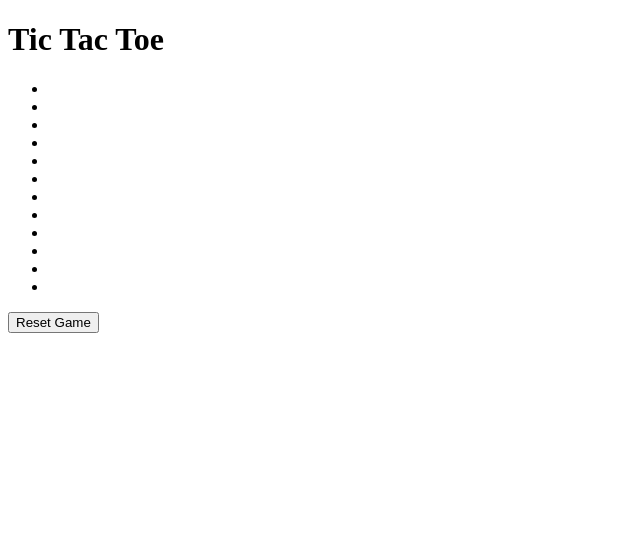
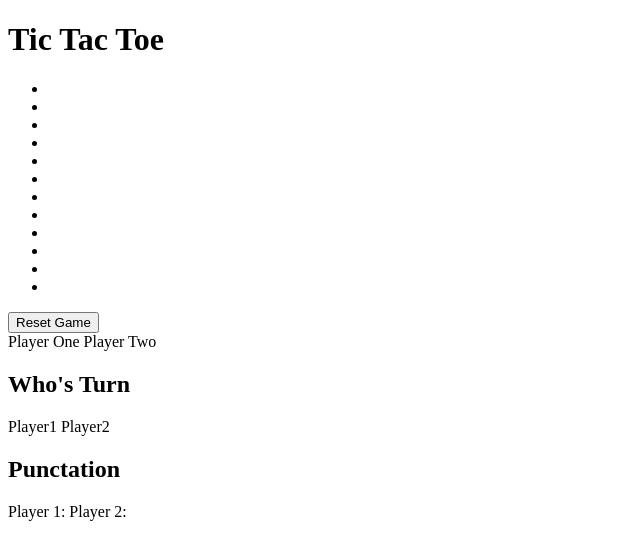
Before and after one commit to AgnieszkaKurek/TicTacToeGame, a website: page src/index.html in a window 1280 px wide. Shown: the whole page, without its empty margins (0-640 px from the left). Drawn offline with Linux system fonts and the light colour scheme.

Commit message:
add new elem for index .html

```diff
--- a/src/index.html
+++ b/src/index.html
@@ -22,6 +22,22 @@
  <li data-pos = "2, 2"><li>
         </ul>
         <button>Reset Game</button>
+    <div>
+        <span>Player One</span>
+        <span>Player Two</span>
+    </div>
+    <aside>
+        <h2>Who's Turn</h2>
+        <div>
+            <span>Player1</span>
+            <span>Player2</span>
+        </div>
+        <h2>Punctation</h2>
+        <div>
+            Player 1:<span></span>
+            Player 2:<span></span>
+        </div>
+    </aside>
     </div>
 </body>
 </html>
```
